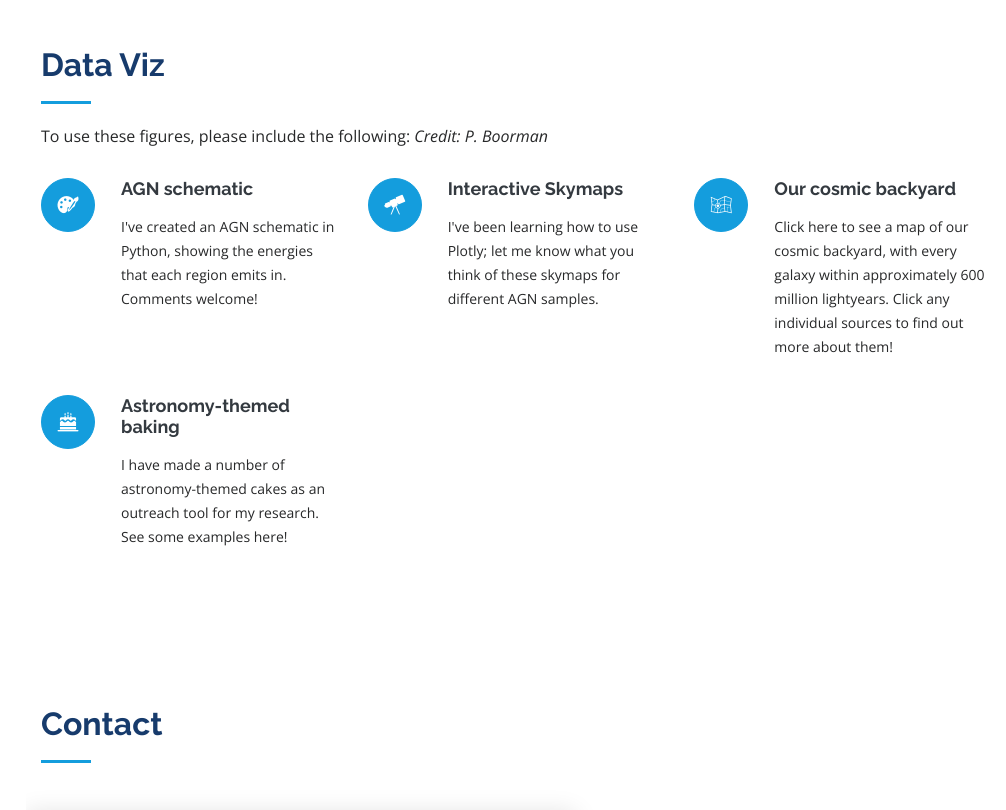
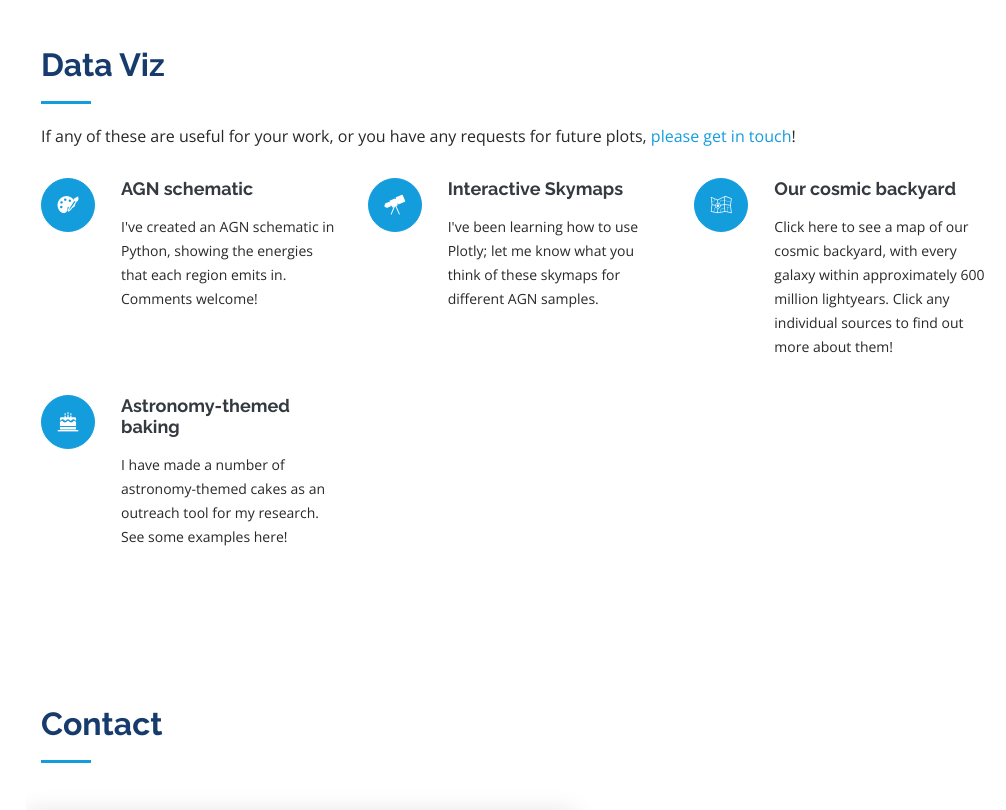
Before and after one commit to pboorm/pboorm.github.io, a plain HTML site: page index.html in a window 1280 px wide. Shown: the part 5180-5990 px from the top of the page, without its empty margins (274-1280 px from the left). Drawn offline with nearby package versions, Linux system fonts and the light colour scheme.

Commit message:
Changed reference in data viz section

```diff
--- a/index.html
+++ b/index.html
@@ -598,7 +598,7 @@
 
         <div class="section-title">
           <h2>Data Viz</h2>
-          <p>To use these figures, please include the following: <em>Credit: P. Boorman</em></p>
+          <p>If any of these are useful for your work, or you have any requests for future plots, <a href="#contact">please get in touch</a>!</p>
         </div>
 
         <div class="row">
```
